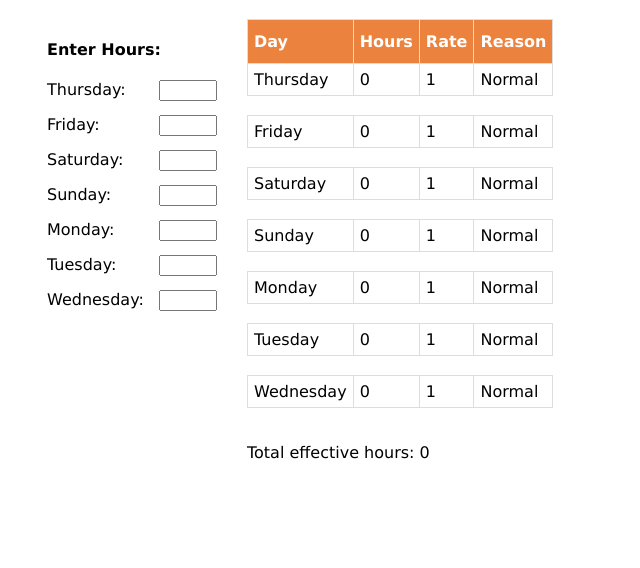
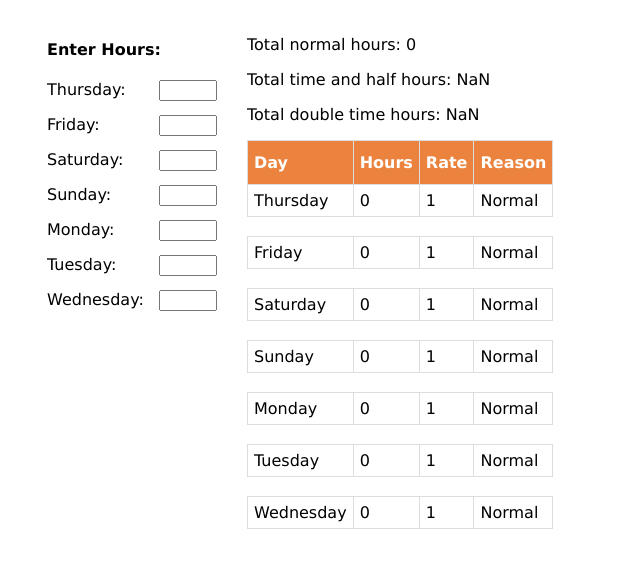
Before and after one commit to JacksonKearl/CAHours2, a website built with webpack: page dist/index.html in a window 1280 px wide. Shown: the part 62-630 px from the top of the page, without its empty margins (119-759 px from the left). Built offline with nearby package versions, Linux system fonts and the light colour scheme.

Commit message:
add hours breakdown

```diff
--- a/src/hours.js
+++ b/src/hours.js
@@ -53,14 +53,26 @@ function PayWithReason(hours) {
 }
 exports.PayWithReason = PayWithReason;
 let payBlocksToString = (blocks) => blocks.map(block => `${block.hours} hours @ ${block.rate}x because ${block.reason}`).join(' | ');
+const AllHoursInit = {
+    1: 0,
+    1.5: 0,
+    2: 0
+};
 function TotalEffectiveHours(hours, verbose = false) {
     if (verbose)
         console.table(PayWithReason(hours).map(payBlocksToString));
+    const reducer = (a, b) => {
+        return {
+            1: a[1] + b[1],
+            1.5: a[1.5] + b[1.5],
+            2: a[2] + b[2]
+        };
+    };
     return PayWithReason(hours)
         .map(dayBlocks => dayBlocks
-        .map(block => block.hours * block.rate)
-        .reduce(sum, 0))
-        .reduce(sum, 0);
+        .map(block => ({ [block.rate]: block.hours }))
+        .reduce(reducer, AllHoursInit))
+        .reduce(reducer, AllHoursInit);
 }
 exports.TotalEffectiveHours = TotalEffectiveHours;
 //# sourceMappingURL=hours.js.map
--- a/src/hours.ts
+++ b/src/hours.ts
@@ -74,13 +74,30 @@ export function PayWithReason(hours: HourEntry[]): PayAmountBreakdown[] {
 let payBlocksToString = (blocks: PayBlock[]): string =>
     blocks.map(block => `${block.hours} hours @ ${block.rate}x because ${block.reason}`).join(' | ');
 
-export function TotalEffectiveHours(hours: HourEntry[], verbose: boolean = false): number {
+type AllHours = {
+    [rate: number]: number,
+}
+
+const AllHoursInit = {
+    1: 0,
+    1.5: 0,
+    2: 0
+}
+
+export function TotalEffectiveHours(hours: HourEntry[], verbose: boolean = false): AllHours {
     if (verbose) console.table(PayWithReason(hours).map(payBlocksToString));
 
+    const reducer = (a: AllHours, b: AllHours): AllHours => {
+        return {
+            1: a[1] + b[1],
+            1.5: a[1.5] + b[1.5],
+            2: a[2] + b[2]
+        }
+    }
+
     return PayWithReason(hours)
-        .map(dayBlocks =>
-            dayBlocks
-                .map(block => block.hours * block.rate)
-                .reduce(sum, 0))
-        .reduce(sum, 0);
+        .map(dayBlocks => dayBlocks
+            .map(block => (<AllHours>{ [block.rate]: block.hours }))
+            .reduce(reducer, AllHoursInit))
+        .reduce(reducer, AllHoursInit);
 }
--- a/src/main.js
+++ b/src/main.js
@@ -22,7 +22,10 @@ function readInputs() {
 function doSubmit() {
     let hours = readInputs();
     $('response').style.display = "block";
-    $('hoursspan').textContent = '' + hours_1.TotalEffectiveHours(hours);
+    let allHours = hours_1.TotalEffectiveHours(hours);
+    $('hoursspan1').textContent = '' + allHours[1];
+    $('hoursspan1.5').textContent = '' + allHours[1.5];
+    $('hoursspan2').textContent = '' + allHours[2];
     renderTable(hours_1.PayWithReason(hours));
 }
 function renderTable(data) {
--- a/src/main.ts
+++ b/src/main.ts
@@ -26,7 +26,10 @@ function readInputs(): number[] {
 function doSubmit() {
     let hours = readInputs();
     $('response').style.display = "block";
-    $('hoursspan').textContent = '' + TotalEffectiveHours(hours)
+    let allHours = TotalEffectiveHours(hours);
+    $('hoursspan1').textContent = '' + allHours[1]
+    $('hoursspan1.5').textContent = '' + allHours[1.5]
+    $('hoursspan2').textContent = '' + allHours[2]
     renderTable(PayWithReason(hours));
 }
 
```
Also changed, not shown: dist/bundle.js, dist/index.html, 2 other files.
